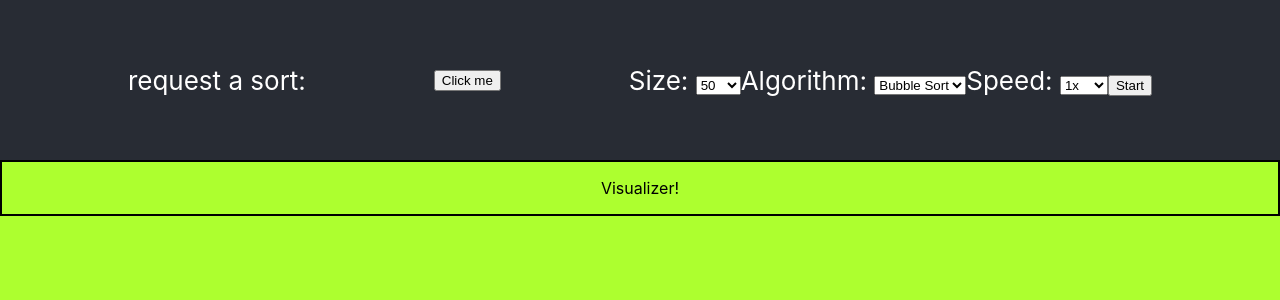
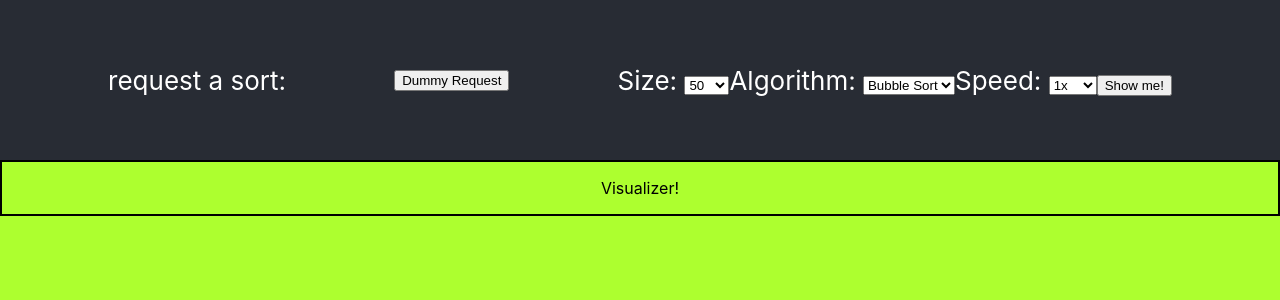
Before and after one commit to alexiusvdt/sorting, a React (Create React App) app in the folder frontend/: page / in a window 1280 px wide. Shown: the top 300 px of the page. Built offline with nearby package versions, Linux system fonts and the light colour scheme; the HTML template or start-up script is replaced by a standard one.

Commit message:
add original randomized array to response obj

```diff
--- a/frontend/src/App.js
+++ b/frontend/src/App.js
@@ -16,6 +16,7 @@ class App extends Component {
     algorithm: '',
     timeouts: []
   }
+
   render() {
     return(
       <div className="App">
--- a/frontend/src/components/Navbar.js
+++ b/frontend/src/components/Navbar.js
@@ -26,10 +26,11 @@ function Navbar() {
        }
    })}
 
-function parseStateData() {
-  // takes the full state returned and splits it out into steps
-    // pass
-}
+// function showSortData() {
+//   for (let i = 0; i <= sortData.length; i++) {
+//     console.log(sortData[i]);
+//   }
+// }
 
 function submitData() {
     // pass
@@ -37,7 +38,7 @@ function submitData() {
 
   return (
     <div className="navbar" id="navbar">
-        <p>request a sort: </p><button onClick={getBubbleData}>Click me</button>
+        <p>request a sort: </p><button onClick={getBubbleData}>Dummy Request</button>
         <div className="form">
             <label>Size: </label>
             <select id="arrSize" name="size">
@@ -59,7 +60,8 @@ function submitData() {
                 <option value="fast">2x</option>
             </select>
 
-            <button id="start" onClick = {submitData()}>Start</button>
+            <button id="start" onClick = {submitData()}>Show me!</button>
+            {/* <button id="print" onClick = {showSortData()}>show me the data</button> */}
         </div>
     </div>
   );
```
Also changed, not shown: 2 other files (tests, documents, lock files or other folders).
